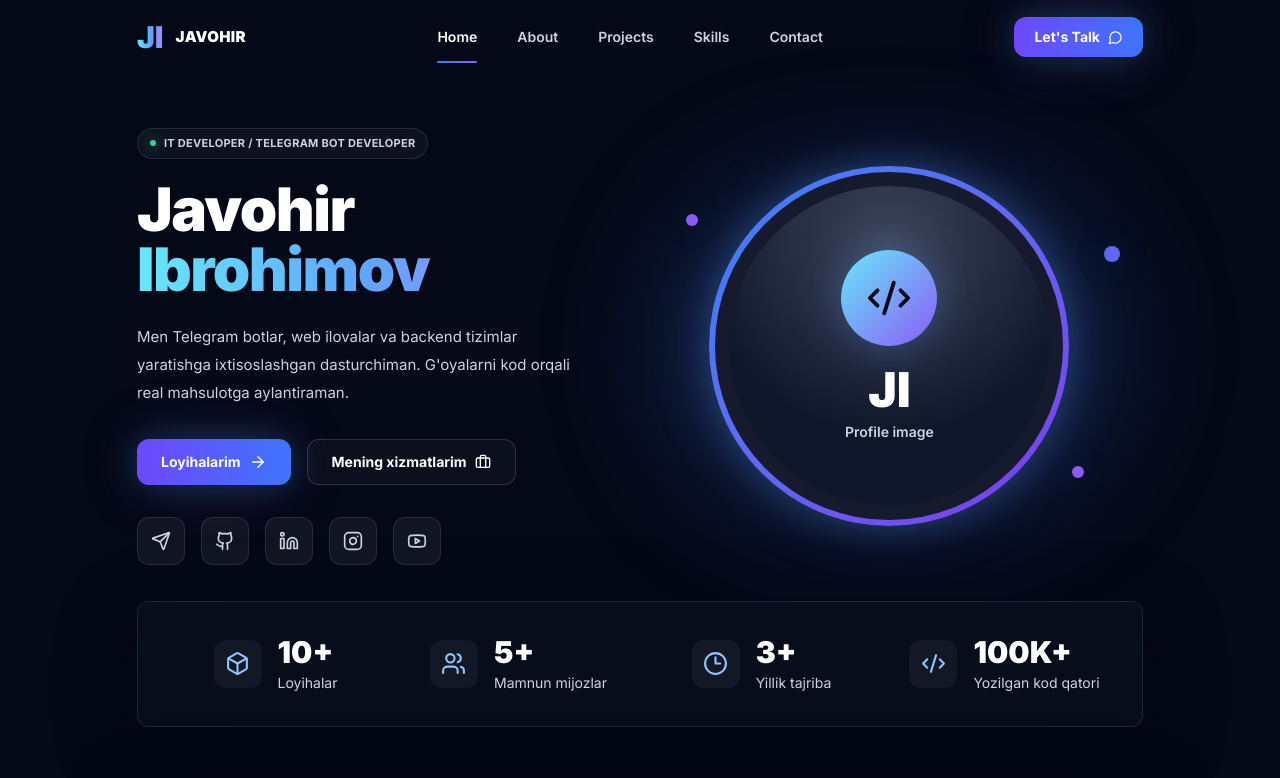
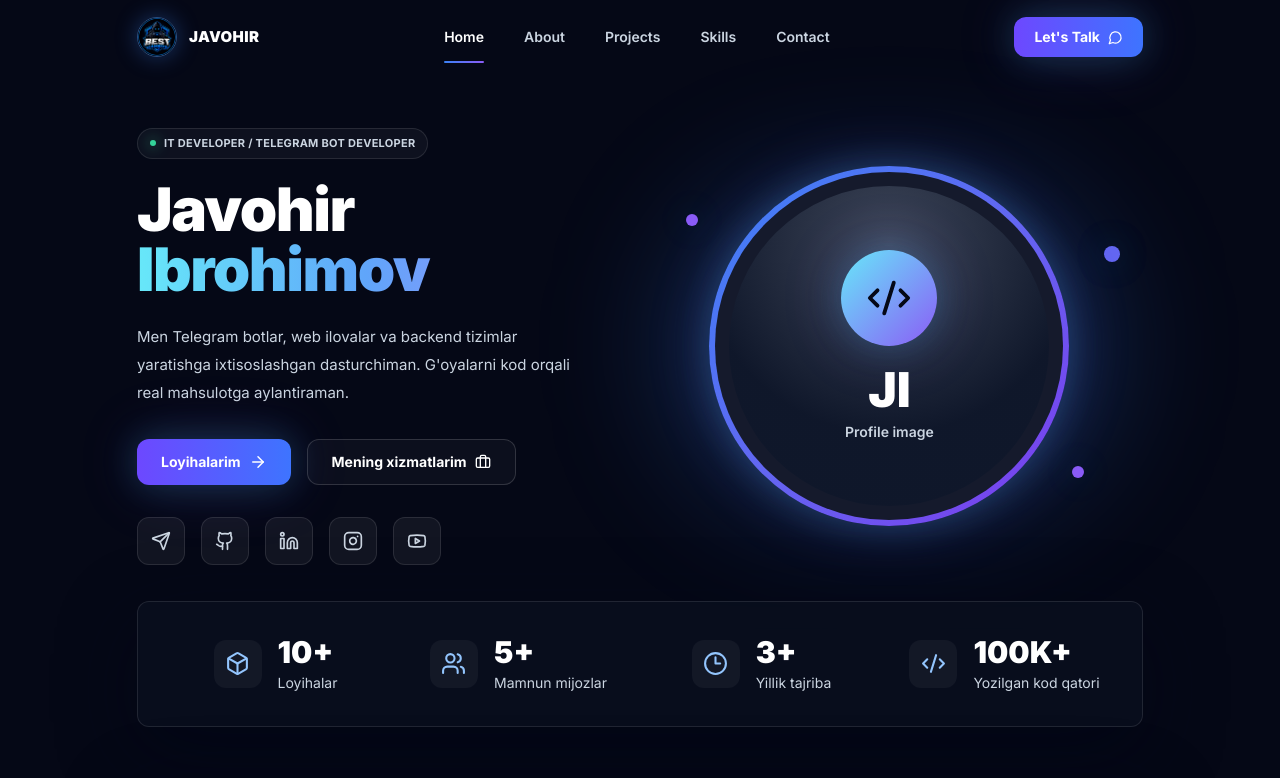
Before and after one commit to ibrohimov0521/MYportfolio, a React (Vite) app: page / in a window 1280 px wide. Shown: the top 778 px of the page. Built offline with nearby package versions, Linux system fonts and the light colour scheme.

Commit message:
Use BestGamers logo

```diff
--- a/index.html
+++ b/index.html
@@ -7,6 +7,7 @@
       name="description"
       content="Javohir Ibrohimov - IT Developer / Telegram Bot Developer portfolio sayti."
     />
+    <link rel="icon" type="image/jpeg" href="/logo.jpg" />
     <title>Javohir Ibrohimov | Portfolio</title>
   </head>
   <body>
--- a/src/components/Header.jsx
+++ b/src/components/Header.jsx
@@ -33,9 +33,17 @@ export default function Header() {
     >
       <nav className="container-shell flex h-[74px] items-center justify-between">
         <a href="#home" className="group flex items-center gap-3" onClick={() => setOpen(false)}>
-          <span className="gradient-text text-3xl font-black leading-none">
-            {profile.initials}
-          </span>
+          {profile.logoImageUrl ? (
+            <img
+              src={profile.logoImageUrl}
+              alt={`${profile.logoName} logo`}
+              className="h-10 w-10 rounded-full border border-blue-400/45 object-cover shadow-[0_0_22px_rgba(59,130,246,.35)]"
+            />
+          ) : (
+            <span className="gradient-text text-3xl font-black leading-none">
+              {profile.initials}
+            </span>
+          )}
           <span className="text-[15px] font-black uppercase tracking-wide text-white transition group-hover:text-cyan-200">
             {profile.logoName}
           </span>
--- a/src/data/siteData.js
+++ b/src/data/siteData.js
@@ -3,6 +3,7 @@ import { Github, Instagram, Linkedin, Send, Youtube } from 'lucide-react';
 export const profile = {
   initials: 'JI',
   logoName: 'JAVOHIR',
+  logoImageUrl: '/logo.jpg',
   firstName: 'Javohir',
   lastName: 'Ibrohimov',
   role: 'IT Developer / Telegram Bot Developer',
```
Also changed, not shown: public/logo.jpg (added), 1 other file (tests, documents, lock files or other folders).
